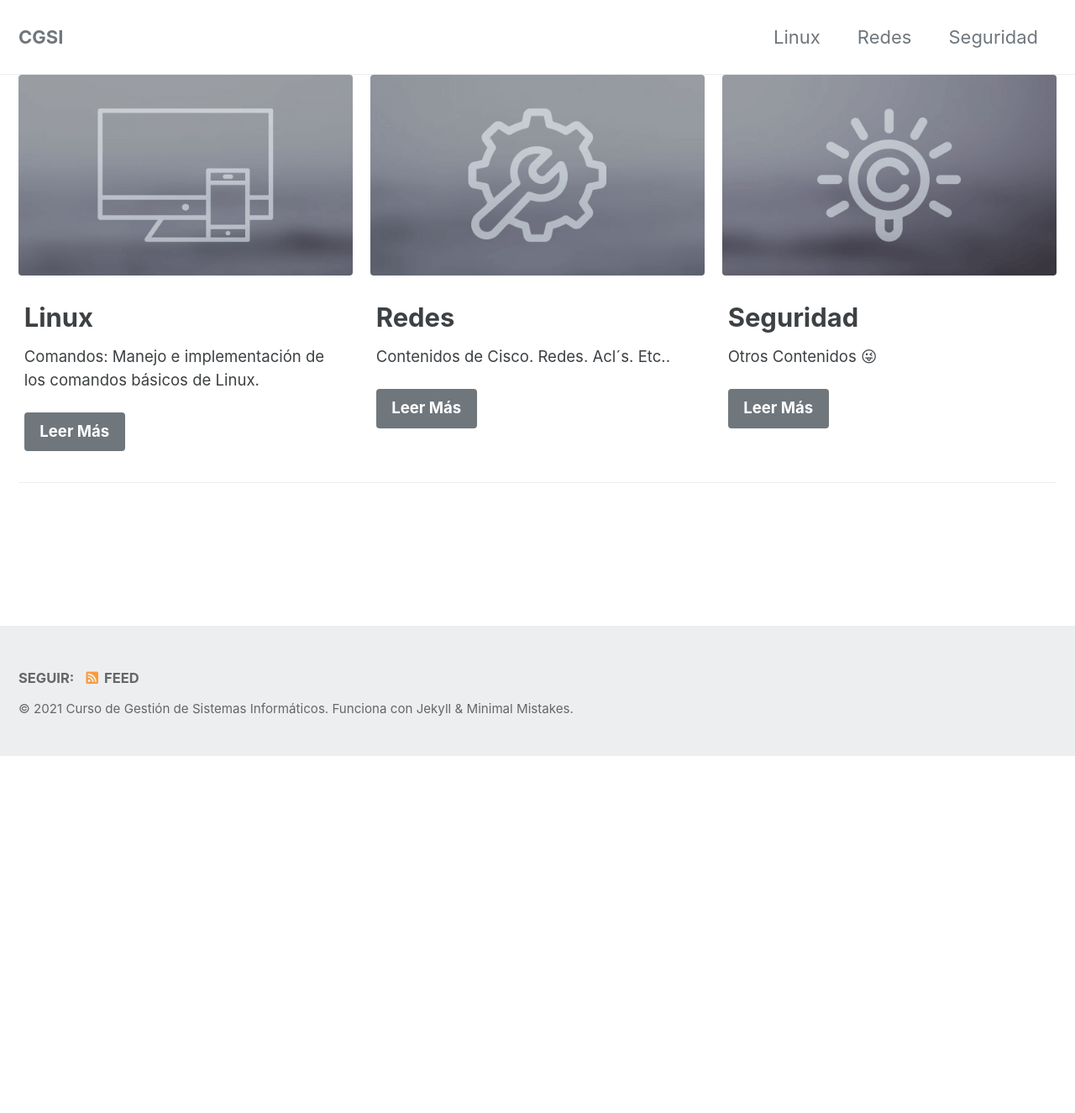
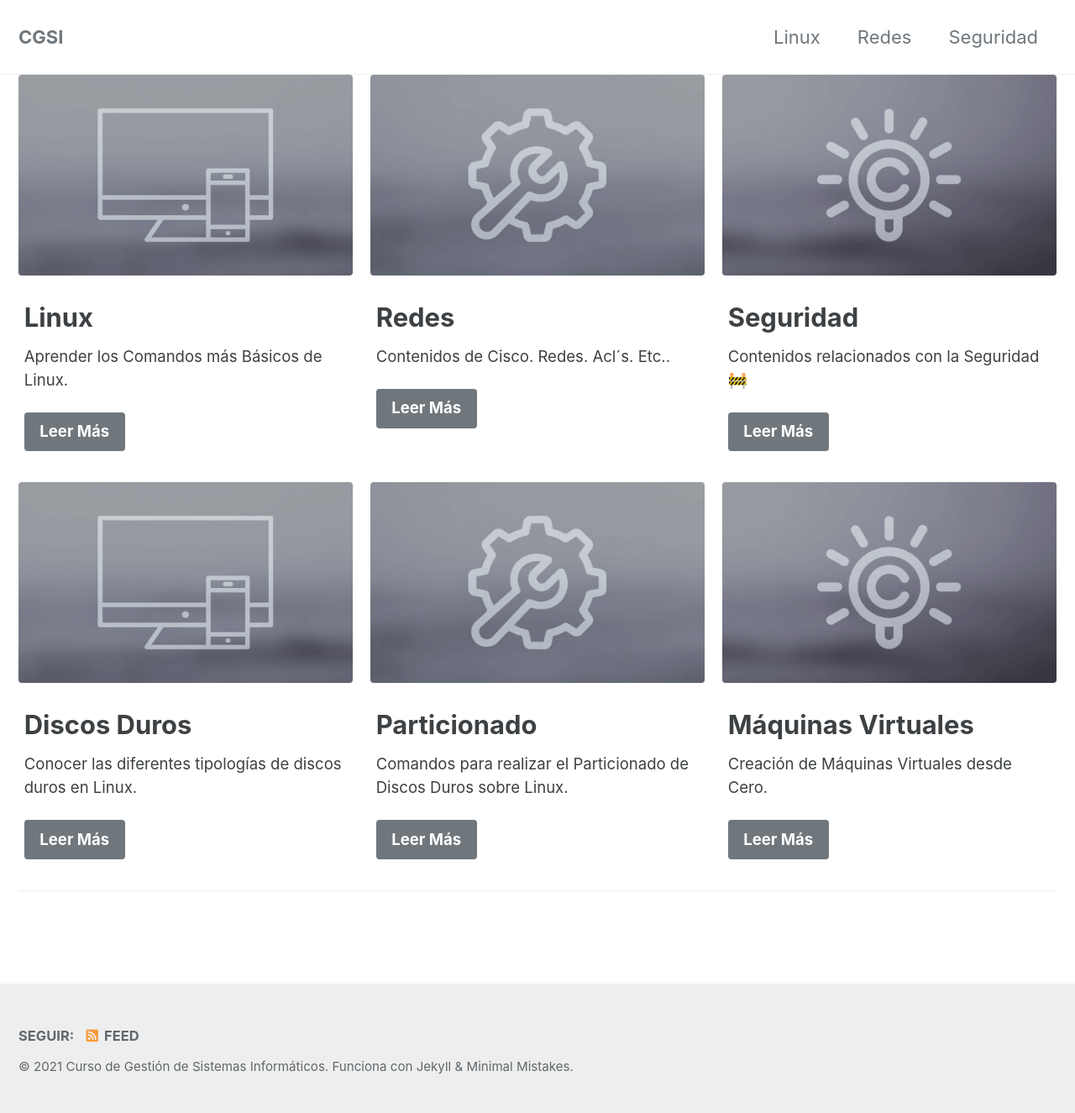
Before and after one commit to rosepac/csi, a Jekyll site: the page built from index.md, in a window 1280 px wide. Shown: the whole page at 84% size. Built offline with Jekyll 4.4.1, drawn with Linux system fonts in a browser that asks for light colours; cached includes are drawn as plain includes; before the commit the page ends 900 px from its top, so only the background shows below that.

Commit message:
🔄 Actualizar Contenidos.

```diff
--- a/index.md
+++ b/index.md
@@ -7,7 +7,7 @@ feature_row:
   - image_path: /assets/imagenes/plantilla/mm-responsive-feature.png
     alt: "Linux"
     title: "Linux"
-    excerpt: "Comandos: Manejo e implementación de los comandos básicos de Linux."
+    excerpt: "Aprender los Comandos más Básicos de Linux."
     url: "/linux/"
     btn_class: "btn--primary"
     btn_label: "Leer Más"
@@ -21,8 +21,29 @@ feature_row:
   - image_path: /assets/imagenes/plantilla/mm-free-feature.png
     alt: "Seguridad"
     title: "Seguridad"
-    excerpt: "Otros Contenidos 😜"
+    excerpt: "Contenidos relacionados con la Seguridad 🚧"
     url: "/seguridad/"
+    btn_class: "btn--primary"
+    btn_label: "Leer Más"
+  - image_path: /assets/imagenes/plantilla/mm-responsive-feature.png
+    alt: "Discos Duros"
+    title: "Discos Duros"
+    excerpt: "Conocer las diferentes tipologías de discos duros en Linux."
+    url: "/discos-duros/"
+    btn_class: "btn--primary"
+    btn_label: "Leer Más"
+  - image_path: /assets/imagenes/plantilla/mm-customizable-feature.png
+    alt: "Particionado"
+    title: "Particionado"
+    excerpt: "Comandos para realizar el Particionado de Discos Duros sobre Linux."
+    url: "/particionado/"
+    btn_class: "btn--primary"
+    btn_label: "Leer Más"
+  - image_path: /assets/imagenes/plantilla/mm-free-feature.png
+    alt: "Máquinas Virtuales"
+    title: "Máquinas Virtuales"
+    excerpt: "Creación de Máquinas Virtuales desde Cero."
+    url: "/maquinas-virtuales/"
     btn_class: "btn--primary"
     btn_label: "Leer Más"
 ---
```
